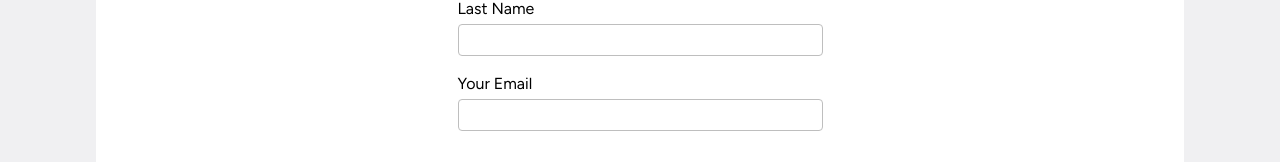
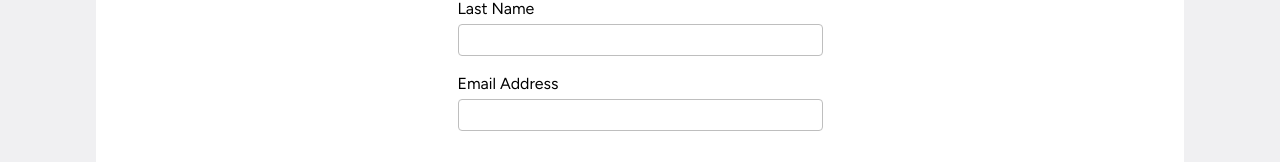
Before and after one commit to sluckenbaugh/client-haalo, a React (Create React App) app: page /test in a window 1280 px wide. Shown: the part 748-910 px from the top of the page. Built offline with nearby package versions, Linux system fonts and the light colour scheme.

Commit message:
Adjust persona card display for xl screens

```diff
--- a/src/components/Home.js
+++ b/src/components/Home.js
@@ -87,10 +87,10 @@ const AboutHAALO = () => {
                     </ul>
                 </div>
                 <div className='justify-self-end'>
-                    <img className='rounded-[6px] w-[550px] mb-[5rem] hidden lg:block ' src={Innovator} alt='Innovator Persona Card'></img>
+                    <img className='rounded-[6px] w-[550px] mb-[5rem] hidden lg:block' src={Innovator} alt='Innovator Persona Card'></img>
                     <img className='rounded-[6px] w-[550px] mb-[5rem] hidden lg:block' src={Playmaker} alt='Playmaker Persona Card'></img>
-                    <img className='rounded-[6px] w-[550px] mb-[5rem] hidden lg:block ' src={Operative} alt='Playmaker Persona Card'></img>
-                    <img className='rounded-[6px] w-[550px] mb-[5rem] hidden lg:block xl:hidden ' src={Maverick} alt='Playmaker Persona Card'></img>
+                    <img className='rounded-[6px] w-[550px] mb-[5rem] hidden lg:block 2xl:hidden' src={Operative} alt='Playmaker Persona Card'></img>
+                    <img className='rounded-[6px] w-[550px] mb-[5rem] hidden lg:block xl:hidden' src={Maverick} alt='Playmaker Persona Card'></img>
                 </div>
                 {/* <img className='w-[100%] justify-self-end rounded-[40px]' src={laptop}></img> */}
             </div>
--- a/src/components/Questions.js
+++ b/src/components/Questions.js
@@ -132,7 +132,7 @@ const Questions = () => {
                                 <input className='input' type="text" required="required"  onChange={handleNameChange} id="lastName" name="lastName" />
                             </div>
                             <div className="question mb-[2.5rem]">
-                                <label htmlFor="email">Your Email</label>
+                                <label htmlFor="email">Email Address</label>
                                 <input className='input' type="text" required="required" value={yourEmail} onChange={handleEmailChange} id="email" name="email" />
                             </div>
                             <h3 className='text-companyBlue text-[28px] mb-[1rem] mx-[0.5rem] md:mx-[5rem] text-center'>Choose the answer that best descibes you.</h3>
```
